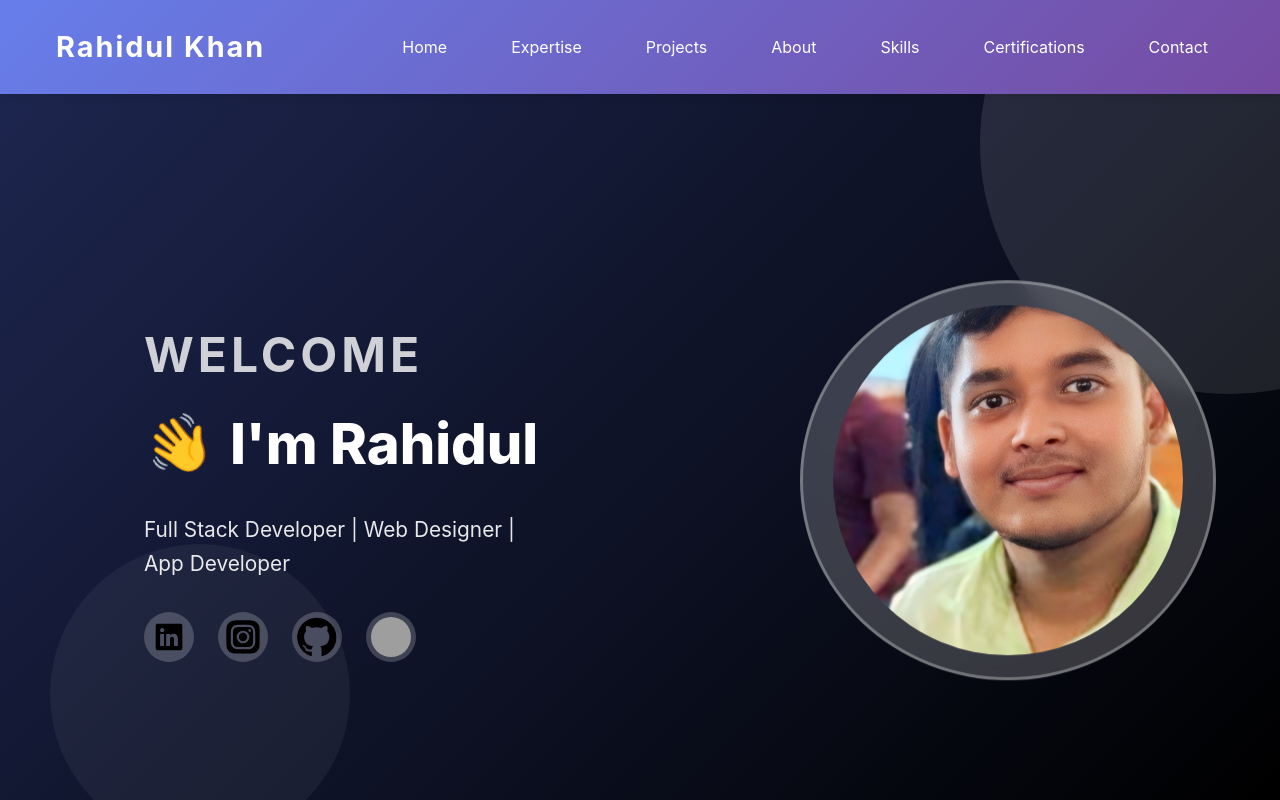
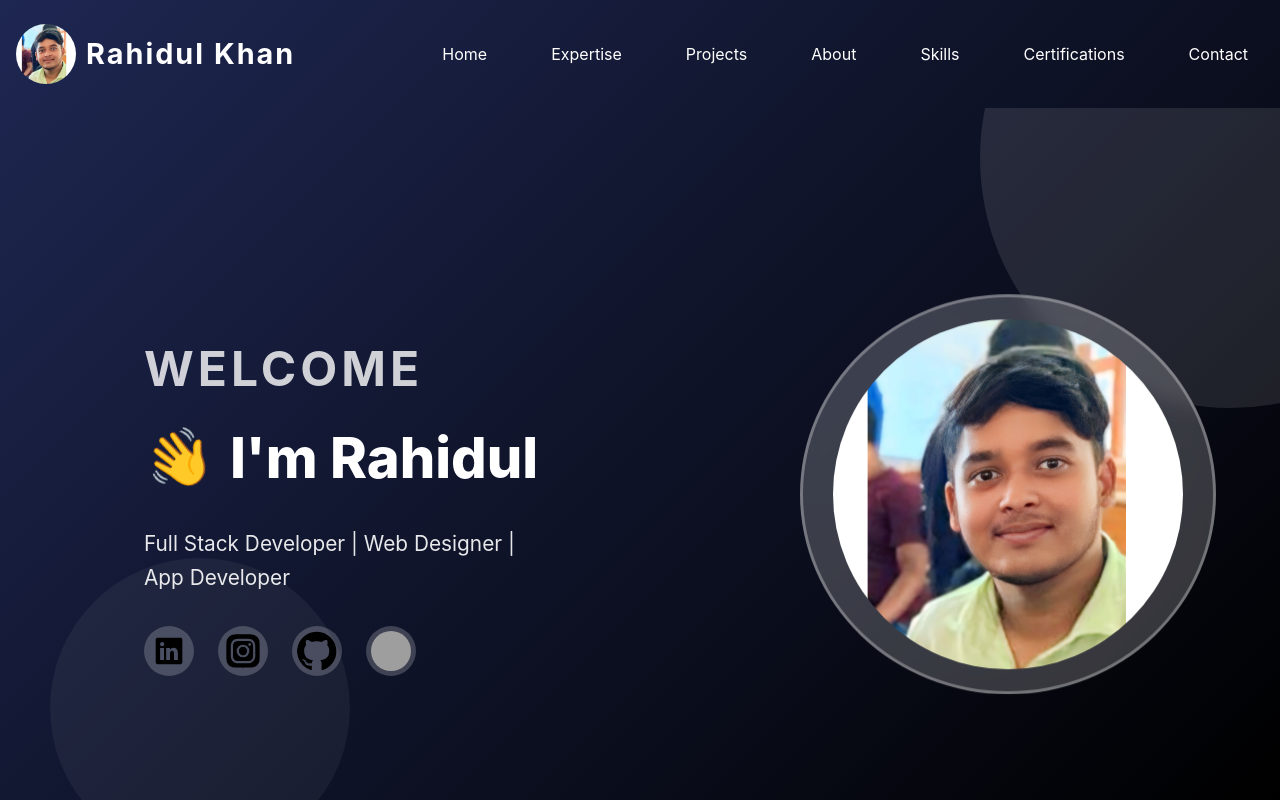
Before and after one commit to Rahidul2006/portfolio, a React (Vite) app: page / in a window 1280 px wide. Shown: the top 800 px of the page. Built offline with nearby package versions, Linux system fonts and the light colour scheme; grey boxes are pictures that could not be loaded.

Commit message:
header updated

```diff
--- a/src/components/Header.css
+++ b/src/components/Header.css
@@ -1,22 +1,32 @@
 .header {
-  background: linear-gradient(135deg, #667eea 0%, #764ba2 100%);
+  background: transparent;
   color: white;
   padding: 1.5rem 0;
   position: sticky;
   top: 0;
   z-index: 100;
-  box-shadow: 0 2px 10px rgba(0, 0, 0, 0.1);
+  box-shadow: none;
+  transition: all 500ms cubic-bezier(0.4, 0, 0.2, 1);
+}
+
+.header.scrolled {
+  background: rgba(30, 39, 82, 0.95);
+  backdrop-filter: blur(10px);
+  box-shadow: 0 4px 20px rgba(0, 0, 0, 0.3);
 }
 
 .header-container {
   display: flex;
   justify-content: space-between;
   align-items: center;
-  max-width: 1200px;
+  /* max-width: 1200px; */
   margin: 0 auto;
   padding: 0 1rem;
 }
-
+.logo{
+  display: flex;
+  align-items: center;
+}
 .logo a {
   font-size: 1.8rem;
   font-weight: 700;
@@ -24,7 +34,12 @@
   text-decoration: none;
   letter-spacing: 2px;
 }
-
+.logo img{
+  width:60px;
+  height:60px;
+  border-radius:50%;
+  margin-right:10px;
+}
 .nav {
   display: flex;
   gap: 2rem;
--- a/src/components/Header.jsx
+++ b/src/components/Header.jsx
@@ -1,8 +1,22 @@
-import React, { useState } from 'react';
+import React, { useState, useEffect } from 'react';
 import './Header.css';
 
 export default function Header() {
   const [isMenuOpen, setIsMenuOpen] = useState(false);
+  const [isScrolled, setIsScrolled] = useState(false);
+
+  useEffect(() => {
+    const handleScroll = () => {
+      if (window.scrollY > 50) {
+        setIsScrolled(true);
+      } else {
+        setIsScrolled(false);
+      }
+    };
+
+    window.addEventListener('scroll', handleScroll);
+    return () => window.removeEventListener('scroll', handleScroll);
+  }, []);
 
   const scrollToSection = (id) => {
     const element = document.getElementById(id);
@@ -13,9 +27,10 @@ export default function Header() {
   };
 
   return (
-    <header className="header">
+    <header className={`header ${isScrolled ? 'scrolled' : ''}`}>
       <div className="header-container">
         <div className="logo">
+          <img src="src/assets/photo.png" alt="Rahidul Khan" className='logoimg' />
           <a href="#home">Rahidul Khan</a>
         </div>
         <nav className={`nav ${isMenuOpen ? 'active' : ''}`}>
--- a/src/components/Hero.jsx
+++ b/src/components/Hero.jsx
@@ -21,7 +21,7 @@ export default function Hero() {
         </div>
         <div className="hero-image">
           <div className="profile-placeholder">
-            <span><img src="src/assets/photo.jpg" alt="Profile Photo" className='Profile-img' /></span>
+            <span><img src="src/assets/photo.png" alt="Profile Photo" className='Profile-img' /></span>
           </div>
         </div>
       </div>
```
Also changed, not shown: src/assets/photo.png (added).
